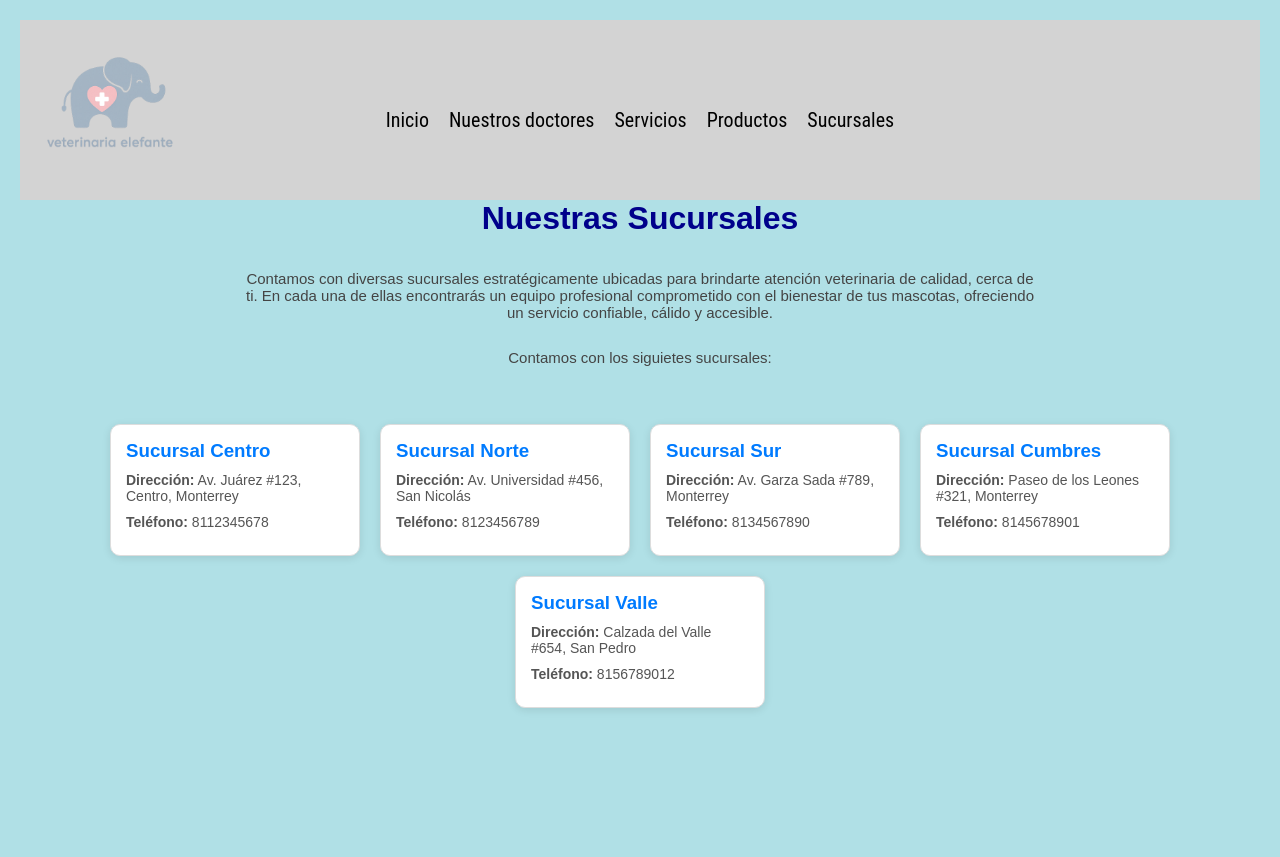
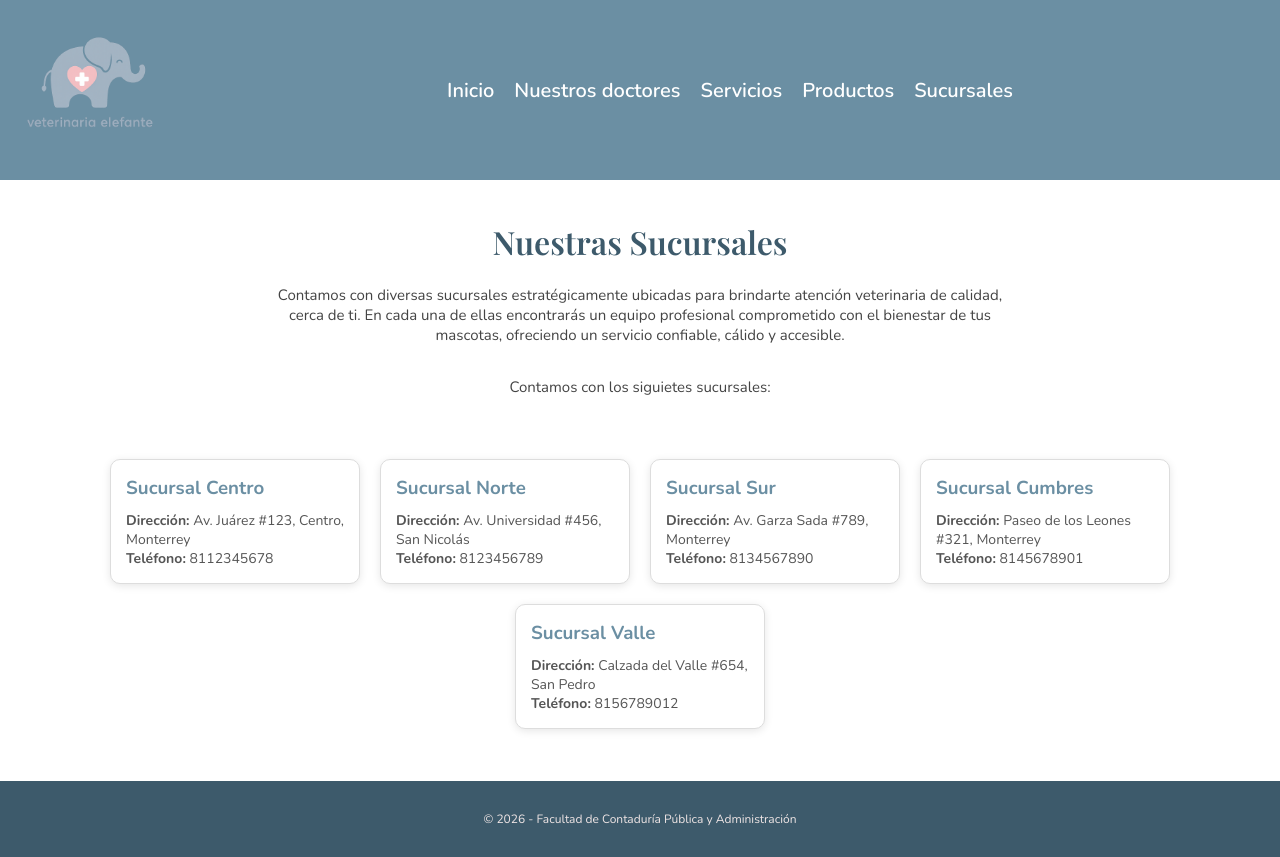
Before and after one commit to dmarcos184/VeterinariaElefante, a Django app: page /sucursales/ in a window 1280 px wide. Before the commit the page ends 710 px from the top, so only its background shows below. Run offline with Django 5.2, Linux system fonts and the light colour scheme; data comes from the database, SQL or seed files in the repository.

Commit message:
puse una fuente de google fonts a las paginas, cambie el color de navbar y footer, agregue margin top a los h1, centre la pagina doctores, quite el padding de sucursales, agregue footer a sucursales, cambie el fondo blanco a las paginas

```diff
--- a/static/css/estilos.css
+++ b/static/css/estilos.css
@@ -1,4 +1,7 @@
-/* Gobal */
+/* Google Fonts */
+@import url('https://fonts.googleapis.com/css2?family=Nunito:wght@400;600;700&family=Playfair+Display:wght@600&display=swap');
+
+/* Global */
 * {
   margin: 0;
   padding: 0;
@@ -6,15 +9,21 @@
 }
 
 body {
-  font-family: Arial, sans-serif;
-  background-color: #f8f8f8;
+  font-family: 'Nunito', sans-serif;
+  background-color: #ffffff;
   margin: 0;
-  padding: 0; /* Solución para que todo quede pegado a los bordes */
+  padding: 0;
 }
 
 h1 {
+  font-family: 'Playfair Display', serif;
   text-align: center;
   color: #333;
+  margin-top: 40px;
+}
+
+h2, h3 {
+  font-family: 'Nunito', sans-serif;
 }
 
 a {
@@ -33,12 +42,11 @@ button:hover {
   background-color: #0056b3;
 }
 
-
 /* Navbar */
 .navbar {
   display: flex;
   align-items: center;
-  background-color: lightgray;
+  background-color: #6b8fa3;
   padding: 0px;
 }
 
@@ -49,16 +57,21 @@ button:hover {
 .navbar nav {
   display: flex;
   gap: 20px;
-  position: absolute;
-  left: 50%;
-  transform: translateX(-50%);
+  flex: 1;
+  justify-content: center;
 }
 
 .navbar nav a {
-  font-family: "Roboto Condensed", sans-serif;
+  font-family: 'Nunito', sans-serif;
   font-size: 20px;
-  color: black;
+  font-weight: 600;
+  color: #ffffff;
   text-decoration: none;
+  margin-top: 0;
+}
+
+.navbar nav a:hover {
+  text-decoration: underline;
 }
 
 /* Footer */
@@ -68,13 +81,13 @@ footer {
   align-items: center;
   gap: 50px;
   padding: 30px;
-  background-color: rgb(104, 104, 104);
+  background-color: #3d5a6b;
 }
 
 footer p {
-  font-family: "Roboto Condensed", sans-serif;
+  font-family: 'Nunito', sans-serif;
   font-size: 12px;
-  color: white;
+  color: #f0e6e6;
 }
 
 footer img {
@@ -219,21 +278,21 @@ footer img {
 
 /* Página Sucursales */
 .pagina-sucursales {
-  background-color: powderblue;
-  padding: 20px;
+  background-color: #ffffff;
+  padding: 0;
 }
 
 .pagina-sucursales h1 {
-  color: darkblue;
-  margin-bottom: 15px;
+  color: #3d5a6b;
 }
 
-.pagina-sucursales p {
+.pagina-sucursales > p {
   text-align: center;
   max-width: 800px;
   margin: 0 auto 10px auto;
   color: #444;
   font-size: 15px;
+  padding: 0 20px;
 }
 
 .sucursal {
@@ -241,7 +300,8 @@ footer img {
   flex-wrap: wrap;
   justify-content: center;
   gap: 20px;
-  margin-top: 30px;
+  margin: 30px 0;
+  padding: 0 20px;
 }
 
 .sucursal > h3 {
@@ -263,7 +323,7 @@ footer img {
 }
 
 .sucursal h3 {
-  color: #007BFF;
+  color: #6b8fa3;
   margin-bottom: 10px;
   text-align: left;
 }
--- a/templates/doctores.html
+++ b/templates/doctores.html
@@ -5,7 +5,10 @@
     <meta charset="UTF-8" />
     <title>Elefante Veterinaria</title>
     <link rel="stylesheet" href="{% static 'css/estilos.css' %}" />
-  </head>
+      <link rel="preconnect" href="https://fonts.googleapis.com">
+    <link rel="preconnect" href="https://fonts.gstatic.com" crossorigin>
+    <link href="https://fonts.googleapis.com/css2?family=Nunito:wght@400;600;700&family=Playfair+Display:wght@600&display=swap" rel="stylesheet">
+</head>
   <body class="pagina-doctores">
     <header class="navbar">
       <img
--- a/templates/index.html
+++ b/templates/index.html
@@ -6,7 +6,7 @@
     <title>Elefante Veterinaria</title>
     <link rel="preconnect" href="https://fonts.googleapis.com">
     <link rel="preconnect" href="https://fonts.gstatic.com" crossorigin>
-    <link href="https://fonts.googleapis.com/css2?family=Google+Sans:...&display=swap" rel="stylesheet">
+    <link href="https://fonts.googleapis.com/css2?family=Nunito:wght@400;600;700&family=Playfair+Display:wght@600&display=swap" rel="stylesheet">
     <link rel="stylesheet" href="{% static 'css/estilos.css' %}" />
   </head>
   <body class="index">
--- a/templates/ppagina1.html
+++ b/templates/ppagina1.html
@@ -6,6 +6,9 @@
     <meta name="viewport" content="width=device-width, initial-scale=1.0">
     <link rel="stylesheet" href="{% static 'css/estilos.css' %}" />
     <title>productos para perros</title>
+    <link rel="preconnect" href="https://fonts.googleapis.com">
+    <link rel="preconnect" href="https://fonts.gstatic.com" crossorigin>
+    <link href="https://fonts.googleapis.com/css2?family=Nunito:wght@400;600;700&family=Playfair+Display:wght@600&display=swap" rel="stylesheet">
 </head>
 <body>
     <h1>Comida</h1>
--- a/templates/ppagina2.html
+++ b/templates/ppagina2.html
@@ -6,6 +6,9 @@
     <meta name="viewport" content="width=device-width, initial-scale=1.0">
     <link rel="stylesheet" href="{% static 'css/estilos.css' %}" />
     <title>Productos para gatos</title>
+    <link rel="preconnect" href="https://fonts.googleapis.com">
+    <link rel="preconnect" href="https://fonts.gstatic.com" crossorigin>
+    <link href="https://fonts.googleapis.com/css2?family=Nunito:wght@400;600;700&family=Playfair+Display:wght@600&display=swap" rel="stylesheet">
 </head>
 <body>
     <h1>Comida</h1>
--- a/templates/ppagina3.html
+++ b/templates/ppagina3.html
@@ -6,6 +6,9 @@
     <meta name="viewport" content="width=device-width, initial-scale=1.0">
     <link rel="stylesheet" href="{% static 'css/estilos.css' %}" />
     <title>Productos para aves</title>
+    <link rel="preconnect" href="https://fonts.googleapis.com">
+    <link rel="preconnect" href="https://fonts.gstatic.com" crossorigin>
+    <link href="https://fonts.googleapis.com/css2?family=Nunito:wght@400;600;700&family=Playfair+Display:wght@600&display=swap" rel="stylesheet">
 </head>
 <body>
     <h1>Comida</h1>
--- a/templates/ppagina4.html
+++ b/templates/ppagina4.html
@@ -5,6 +5,9 @@
   <meta charset="UTF-8">
   <title>Productos para Peces</title>
   <link rel="stylesheet" href="{% static 'css/estilos.css' %}">
+    <link rel="preconnect" href="https://fonts.googleapis.com">
+    <link rel="preconnect" href="https://fonts.gstatic.com" crossorigin>
+    <link href="https://fonts.googleapis.com/css2?family=Nunito:wght@400;600;700&family=Playfair+Display:wght@600&display=swap" rel="stylesheet">
 </head>
 <body>
   <h1>Productos para Peces</h1>
--- a/templates/productos.html
+++ b/templates/productos.html
@@ -4,6 +4,9 @@
 <head>
     <link rel="stylesheet" href="{% static 'css/estilos.css' %}">
     <title>productos</title>
+    <link rel="preconnect" href="https://fonts.googleapis.com">
+    <link rel="preconnect" href="https://fonts.gstatic.com" crossorigin>
+    <link href="https://fonts.googleapis.com/css2?family=Nunito:wght@400;600;700&family=Playfair+Display:wght@600&display=swap" rel="stylesheet">
 </head>
 <body>
     <header class="navbar">
--- a/templates/servicios.html
+++ b/templates/servicios.html
@@ -6,6 +6,9 @@
     <meta name="viewport" content="width=device-width, initial-scale=1.0">
     <title>Servicios</title>
     <link rel="stylesheet" href="{% static 'css/estilos.css' %}" />
+    <link rel="preconnect" href="https://fonts.googleapis.com">
+    <link rel="preconnect" href="https://fonts.gstatic.com" crossorigin>
+    <link href="https://fonts.googleapis.com/css2?family=Nunito:wght@400;600;700&family=Playfair+Display:wght@600&display=swap" rel="stylesheet">
 </head>
   <body class="pagina-servicios">
     <header class="navbar">
--- a/templates/sucursales.html
+++ b/templates/sucursales.html
@@ -6,6 +6,9 @@
     <meta name="viewport" content="width=device-width, initial-scale=1.0">
     <title>Sucursales</title>
     <link rel="stylesheet" href="{% static 'css/estilos.css' %}" />
+    <link rel="preconnect" href="https://fonts.googleapis.com">
+    <link rel="preconnect" href="https://fonts.gstatic.com" crossorigin>
+    <link href="https://fonts.googleapis.com/css2?family=Nunito:wght@400;600;700&family=Playfair+Display:wght@600&display=swap" rel="stylesheet">
 </head>
 <body class="pagina-sucursales">
     <header class="navbar">
@@ -37,5 +40,9 @@
         {% endfor %}
     </div>
     <br>
+
+    <footer>
+      <p>&copy; 2026 - Facultad de Contaduría Pública y Administración</p>
+    </footer>
 </body>
 </html>
```
Also changed, not shown: other parts of static/css/estilos.css (+60 -12 lines).
